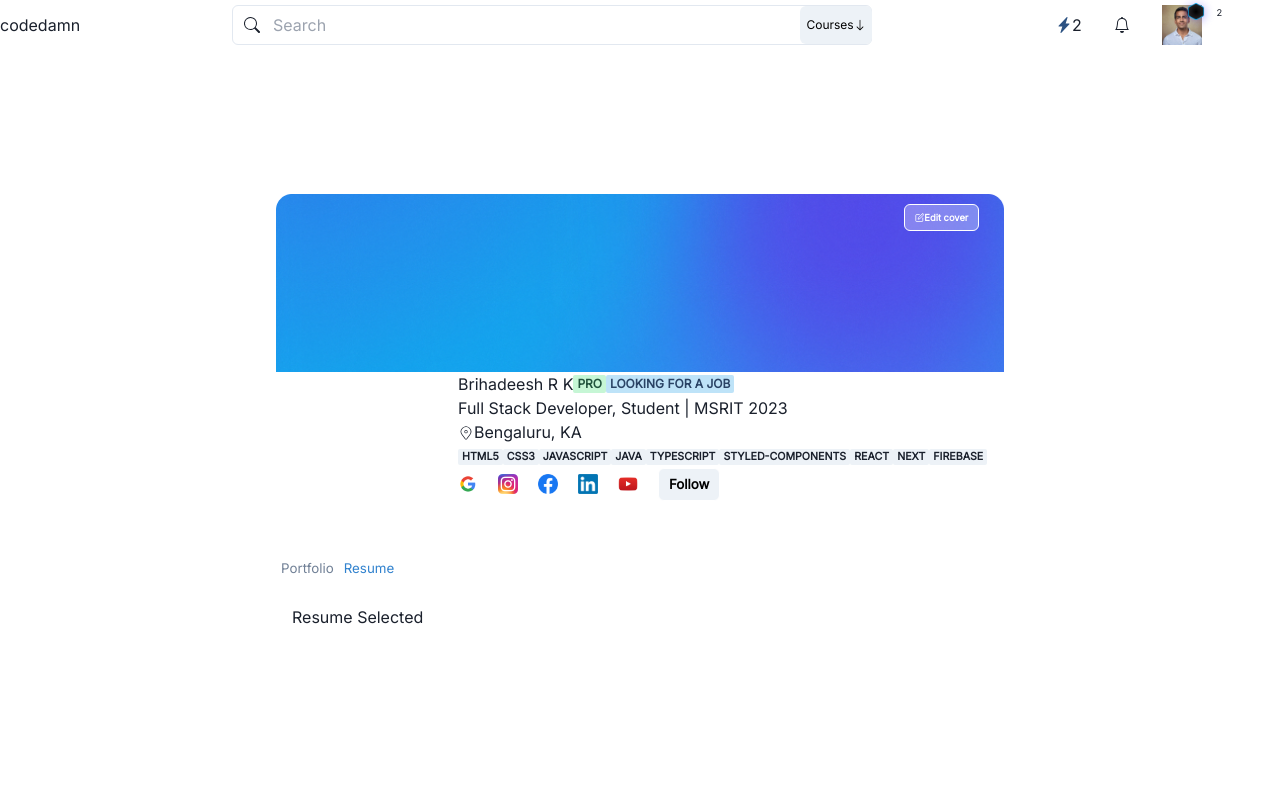
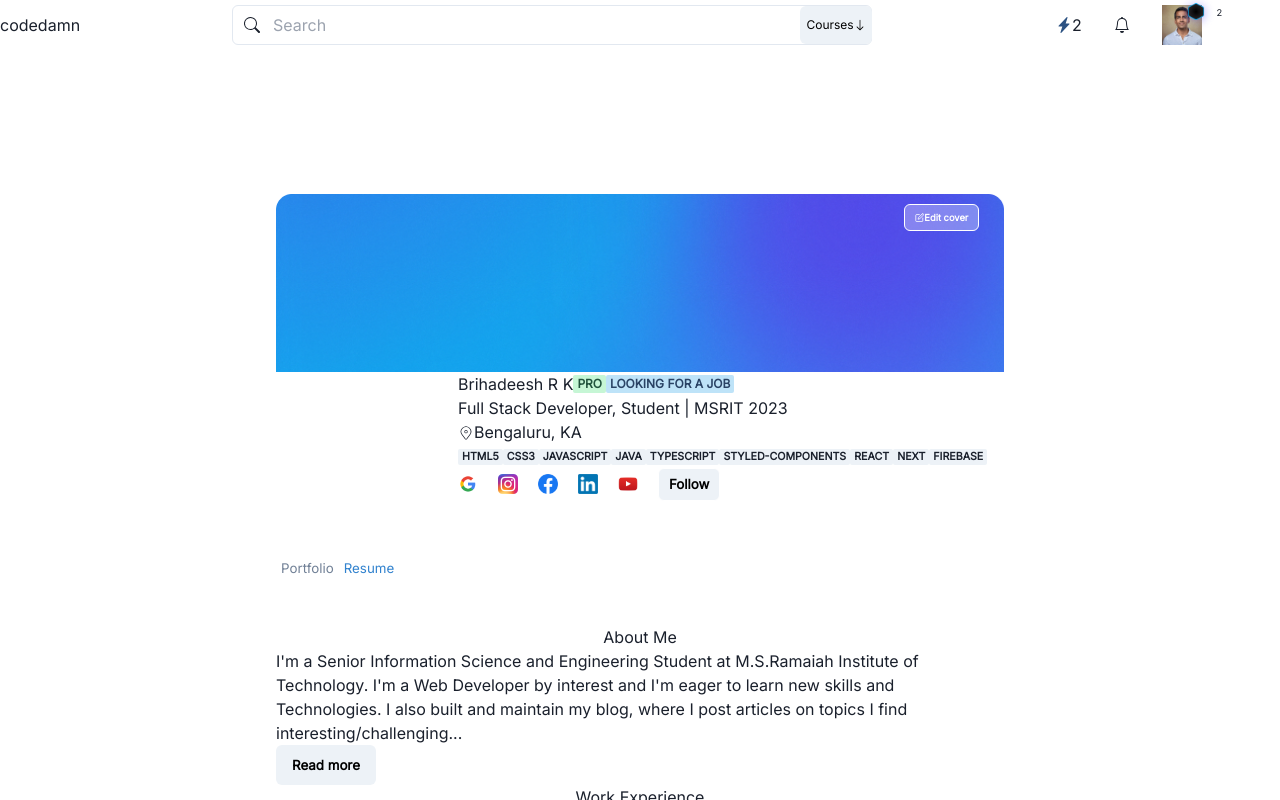
Before and after one commit to Brihadeeshrk/codedamn-portfolio, a Next.js app: page / in a window 1280 px wide. Both pictures are taken after a click on the element "Resume". Shown: the top 800 px of the page. Built offline with nearby package versions, Linux system fonts and the light colour scheme.

Commit message:
about me and work ok

```diff
--- a/src/components/Header/index.tsx
+++ b/src/components/Header/index.tsx
@@ -24,7 +24,7 @@ const index: React.FC<indexProps> = () => {
       align="center"
       width="100%"
       justify="space-between"
-      className="p-3 top-0 fixed bg-white shadow-2xl z-50 font-bold"
+      className="p-3 top-0 fixed bg-white shadow-2xl z-[999] font-bold"
     >
       {/* Codedamn logo */}
       <Text>codedamn</Text>
--- /dev/null
+++ b/src/components/Portfolio/index.tsx
@@ -0,0 +1,8 @@
+import React from "react";
+
+type indexProps = {};
+
+const index: React.FC<indexProps> = () => {
+  return <div>Portfolio Component</div>;
+};
+export default index;
--- /dev/null
+++ b/src/components/Resume/AboutMe/index.tsx
@@ -0,0 +1,45 @@
+import { Button, Flex, Text } from "@chakra-ui/react";
+import React, { useState } from "react";
+
+type indexProps = {};
+
+const Index: React.FC<indexProps> = () => {
+  const [readMore, setReadMore] = useState(false);
+  return (
+    <Flex direction="column" align="center" justify="center" className="mt-2">
+      <Text className="font-bold text-xl">About Me</Text>
+      <Flex
+        className="bg-slate-100 p-4 w-full rounded-lg mt-4"
+        direction="column"
+      >
+        {!readMore ? (
+          <Text>
+            I'm a Senior Information Science and Engineering Student at
+            M.S.Ramaiah Institute of Technology. I'm a Web Developer by interest
+            and I'm eager to learn new skills and Technologies. I also built and
+            maintain my blog, where I post articles on topics I find
+            interesting/challenging...
+          </Text>
+        ) : (
+          <Text>
+            I'm a Senior Information Science and Engineering Student at
+            M.S.Ramaiah Institute of Technology. I'm a Web Developer by interest
+            and I'm eager to learn new skills and Technologies. I also built and
+            maintain my blog, where I post articles on topics I find
+            interesting/challenging. I'm currently fluent with the MERN stack,
+            but I'm working on projects to strengthen my experience when it
+            comes to Technologies such as Next, Gatsby.
+          </Text>
+        )}
+        <Button
+          className="mt-2"
+          width="100px"
+          onClick={() => setReadMore(!readMore)}
+        >
+          Read more
+        </Button>
+      </Flex>
+    </Flex>
+  );
+};
+export default Index;
--- /dev/null
+++ b/src/components/Resume/Education/index.tsx
@@ -0,0 +1,8 @@
+import React from "react";
+
+type indexProps = {};
+
+const index: React.FC<indexProps> = () => {
+  return <div>Education</div>;
+};
+export default index;
--- /dev/null
+++ b/src/components/Resume/Interests/index.tsx
@@ -0,0 +1,8 @@
+import React from "react";
+
+type indexProps = {};
+
+const index: React.FC<indexProps> = () => {
+  return <div>Interests</div>;
+};
+export default index;
--- /dev/null
+++ b/src/components/Resume/Languages/index.tsx
@@ -0,0 +1,8 @@
+import React from "react";
+
+type indexProps = {};
+
+const index: React.FC<indexProps> = () => {
+  return <div>Languages</div>;
+};
+export default index;
--- /dev/null
+++ b/src/components/Resume/TechSkills/index.tsx
@@ -0,0 +1,8 @@
+import React from "react";
+
+type indexProps = {};
+
+const index: React.FC<indexProps> = () => {
+  return <div>Tech Skills</div>;
+};
+export default index;
--- /dev/null
+++ b/src/components/Resume/WorkExperience/WorkCard.tsx
@@ -0,0 +1,56 @@
+import { Flex, Image, Text } from "@chakra-ui/react";
+import React from "react";
+import { Experience } from "./index";
+
+type WorkCardProps = {
+  Job: Experience;
+};
+
+const WorkCard: React.FC<WorkCardProps> = ({ Job }) => {
+  return (
+    <Flex className="w-full bg-slate-100 p-4 rounded-lg mb-2 mt-2">
+      {/* Logo */}
+      <Flex width="15%">
+        <Image
+          src={Job.companyLogo}
+          alt={Job.companyName}
+          height="20%"
+          top="10px"
+        />
+      </Flex>
+      {/* Information */}
+      <Flex width="85%" className="p-2" direction="column">
+        <Text color="black" className="font-bold">
+          {Job.title}
+        </Text>
+        <Flex direction="row" align="center" justify="space-between">
+          <Flex>
+            <Text className="text-sm mr-1">{Job.jobLocation}</Text>
+            <Text className="text-sm mr-1">•</Text>
+            <Text className="text-sm mr-1">{Job.companyName}</Text>
+          </Flex>
+          <Text className="text-sm font-bold">{Job.time}</Text>
+        </Flex>
+        <Text className="mt-2 text-sm">{Job.role}</Text>
+        {Job.points ? (
+          <Flex direction="column">
+            <Text className="text-sm font-bold mt-2 mb-1">
+              Job Responsibilites
+            </Text>
+            {Job.points.map((item, index) => (
+              <Flex key={index}>
+                <Text color="blue" className="mr-1">
+                  •
+                </Text>
+                <Text className="text-sm">{item}</Text>
+              </Flex>
+            ))}
+          </Flex>
+        ) : (
+          ""
+        )}
+      </Flex>
+    </Flex>
+  );
+};
+export default WorkCard;
--- /dev/null
+++ b/src/components/Resume/WorkExperience/index.tsx
@@ -0,0 +1,57 @@
+import { Button, Flex, Text } from "@chakra-ui/react";
+import React from "react";
+import WorkCard from "./WorkCard";
+
+type indexProps = {};
+
+const Experiences: Experience[] = [
+  {
+    companyLogo: "/assets/mytiro.webp",
+    title: "Front End Engineering Intern",
+    jobLocation: "Bengaluru, KA",
+    companyName: "mytiro.ai",
+    time: "Dec 2021 - April 2022",
+    role: "While working on building a web page for the company, I was helpful in evaluating the various options based on the requirements, putting down and planning and executing the tasks at hand quickly.",
+  },
+  {
+    companyLogo: "/assets/aara.jpeg",
+    title: "Full Stack Engineering Intern",
+    jobLocation: "Bengaluru, KA",
+    companyName: "aara co",
+    time: "Jan 2023- Feb 2023",
+    role: "Built a scalable, end-to-end and user-friendly web application that simplifies data collection for placing orders, managing and confirming orders, and generating invoices.",
+    points: [
+      "Setup Google Forms for Simple Data Entry by End Users",
+      "Used React.JS and Integrated GoogleSheets API for fetching and displaying records associated to a specific phone number",
+      "Generated Tables that displayed User Information and rendered only items that were selected by the user",
+      "Handled Edge Cases which account for possibilities such as when a user has more than one order, incorrect data entry, and null values",
+      "Calculated Taxable Amount and the Tax levied on the order total",
+      "Generated Unique Sequential Invoice Numbers while accounting for factors such as concurrent order placing",
+      "Pushed The Confirmed Order Details to Firebase RealTime Database",
+      "Generated Invoices as PDFs for the end user which includes details such as Invoice Number, User Details, Order Information, Total, Received, and Balance Amount",
+    ],
+  },
+];
+
+export type Experience = {
+  companyLogo: string;
+  title: string;
+  jobLocation: string;
+  companyName: string;
+  time: string;
+  role: string;
+  points?: string[];
+};
+const Index: React.FC<indexProps> = () => {
+  return (
+    <Flex direction="column" align="center" justify="center" className="mt-4">
+      <Text className="font-bold text-xl mb-2">Work Experience</Text>
+      {Experiences.map((item, index) => (
+        <>
+          <WorkCard Job={item} key={index} />
+        </>
+      ))}
+    </Flex>
+  );
+};
+export default Index;
--- /dev/null
+++ b/src/components/Resume/index.tsx
@@ -0,0 +1,36 @@
+import { Flex } from "@chakra-ui/react";
+import React from "react";
+import AboutMe from "./AboutMe";
+import Education from "./Education";
+import Interests from "./Interests";
+import Languages from "./Languages";
+import TechSkills from "./TechSkills";
+import WorkExperience from "./WorkExperience";
+
+type indexProps = {};
+
+const index: React.FC<indexProps> = () => {
+  return (
+    <Flex
+      direction="column"
+      className="w-full bg-red-300"
+      borderRadius={4}
+      maxWidth="728px"
+      margin="5% auto 10% auto"
+    >
+      {/* About Me */}
+      <AboutMe />
+      {/* WorkExperience */}
+      <WorkExperience />
+      {/* Education */}
+      <Education />
+      {/* Tech Skills */}
+      <TechSkills />
+      {/* Interests */}
+      <Interests />
+      {/* Languages */}
+      <Languages />
+    </Flex>
+  );
+};
+export default index;
--- a/src/components/ViewTab/index.tsx
+++ b/src/components/ViewTab/index.tsx
@@ -3,6 +3,8 @@ import React from "react";
 import { Flex, Text } from "@chakra-ui/react";
 import useSelectFile from "@/hooks/useSelectFile";
 import TabItem from "./TabItem";
+import Portfolio from "../Portfolio";
+import Resume from "../Resume";
 
 type indexProps = {};
 
@@ -34,9 +36,9 @@ const Index: React.FC<indexProps> = () => {
           </>
         ))}
       </Flex>
-      <Flex p={4}>
-        {selectedTab === "Portfolio" && <Text> Portfolio Selected</Text>}
-        {selectedTab === "Resume" && <Text> Resume Selected</Text>}
+      <Flex>
+        {selectedTab === "Portfolio" && <Portfolio />}
+        {selectedTab === "Resume" && <Resume />}
       </Flex>
     </Flex>
   );
```
Also changed, not shown: public/assets/aara.jpeg (added), public/assets/mytiro.webp (added).
